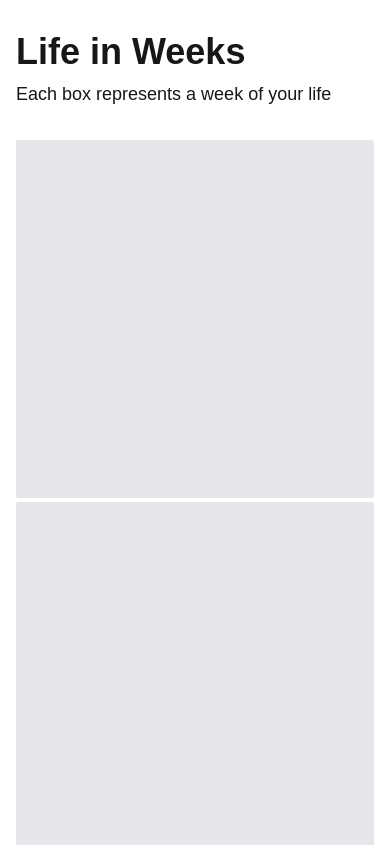
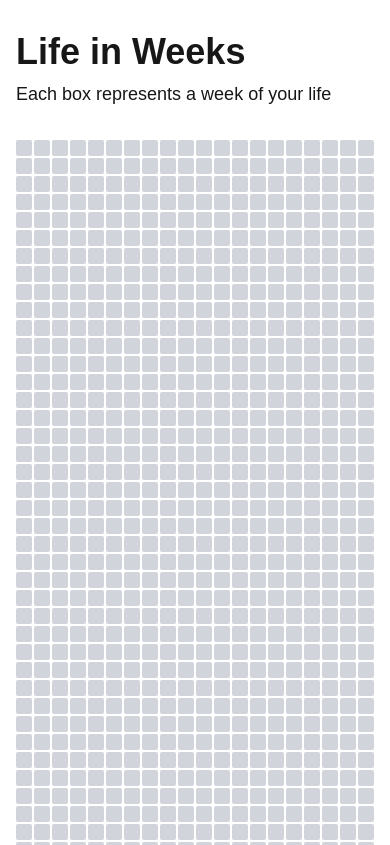
Before and after one commit to elmofromok/mylifeinweeks, a Next.js app: page / in a window 390 px wide. Shown: the top 845 px of the page. Built offline with nearby package versions, Linux system fonts and the light colour scheme.

Commit message:
Update timeline grid to show current and past weeks 🎉
- Added calculation for the current week based on birth date.
- Updated week objects to track if a week is current or past.
- Changed grid layout for better responsiveness and styling.

```diff
--- a/app/components/timeline/grid.tsx
+++ b/app/components/timeline/grid.tsx
@@ -9,19 +9,29 @@ export function TimelineGrid({
   birthDate,
   totalWeeks = 4160,
 }: TimelineGridProps) {
-  // 4160 weeks = 80 years
+  // Calculate current week number from birth date
+  const today = new Date();
+  const diffTime = Math.abs(today.getTime() - birthDate.getTime());
+  const currentWeek = Math.floor(diffTime / (1000 * 60 * 60 * 24 * 7));
+
   const weeks = Array.from({ length: totalWeeks }, (_, index) => ({
     weekNumber: index,
-    isCurrentWeek: false, // We'll implement this later
+    isCurrentWeek: index === currentWeek,
+    isPast: index < currentWeek,
     hasEvent: false, // We'll implement this later
   }));
 
   return (
-    <div className='grid grid-cols-52 gap-1'>
+    <div className='flex flex-wrap gap-0.5 w-fit'>
       {weeks.map(week => (
         <div
           key={week.weekNumber}
-          className='aspect-square bg-gray-200 hover:bg-gray-300 transition-colors rounded-sm'
+          className={`
+            w-4 h-4 transition-colors rounded-sm
+            ${week.isCurrentWeek ? 'bg-blue-500' : ''}
+            ${week.isPast ? 'bg-gray-300' : 'bg-gray-200'}
+            hover:bg-gray-300
+          `}
           title={`Week ${week.weekNumber}`}
         />
       ))}
```
